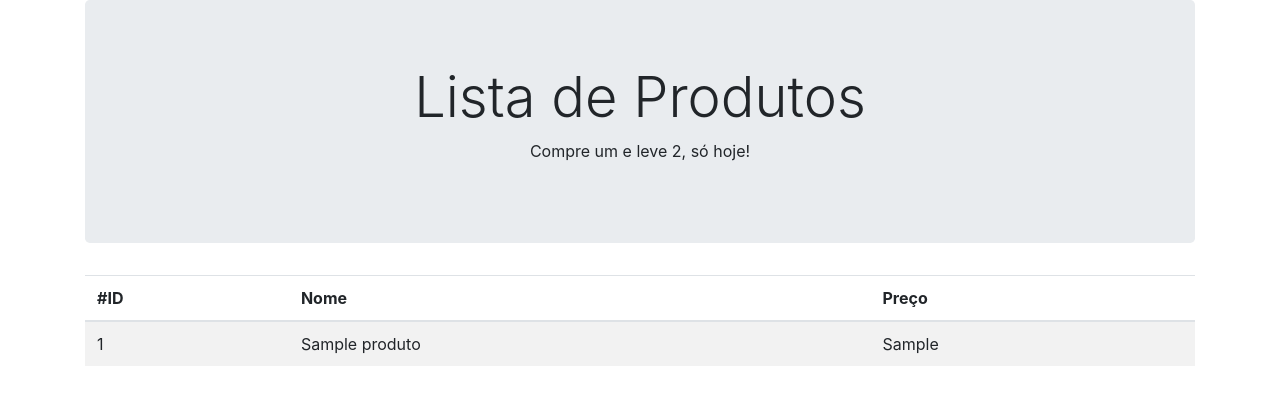
After one commit to CaelumAulas/php8411, a PHP site: page /lista-produto.php in a window 1280 px wide. The commit adds this page. Shown: the top 405 px of the page. Run offline with PHP 8.4, Linux system fonts and the light colour scheme; tables that the repository leaves empty or names only in its code hold one stand-in row (values such as "Sample post").

Commit message:
aula 2: parte 1

```diff
--- a/cabecalho.php
+++ b/cabecalho.php
@@ -1,9 +1,6 @@
 <html>
 <head>
     <title>Minha Loja</title>
-    <!-- 1. Baixar o bootstrap em: getbootstrap.com -->
-    <!-- 2. Descompatar na pasta loja, deixar só o
-        css/bootstrap.min.css e o js/bootstrap.min.js -->
     <link rel="stylesheet" href="css/bootstrap.min.css" />
 </head>
 <body>
--- /dev/null
+++ b/conecta.php
@@ -0,0 +1,3 @@
+<?php
+
+$conexao = mysqli_connect('localhost', 'root', '', 'loja8411');
--- a/index.php
+++ b/index.php
@@ -1,6 +1,8 @@
 <?php include('cabecalho.php'); ?>
+
     <div class="jumbotron text-center">
         <h1 class="display-4">Bem vindo!</h1>
         <p>Minha loja é muito massa vey!</p>
     </div>
+
 <?php include('rodape.php'); ?>
--- /dev/null
+++ b/lista-produto.php
@@ -0,0 +1,32 @@
+<?php
+include('cabecalho.php');
+include('conecta.php');
+?>
+
+<div class="jumbotron text-center">
+    <h1 class="display-4">Lista de Produtos</h1>
+    <p>Compre um e leve 2, só hoje!</p>
+</div>
+
+<?php $resultado = mysqli_query($conexao, 'SELECT * FROM produtos'); ?>
+
+<table class="table table-striped">
+    <thead>
+        <tr>
+            <th>#ID</th>
+            <th>Nome</th>
+            <th>Preço</th>
+        </tr>
+    </thead>
+    <tbody>
+    <?php while($produto = mysqli_fetch_assoc($resultado)): ?>
+        <tr>
+            <td><?= $produto['id'] ?></td>
+            <td><?= $produto['nome'] ?></td>
+            <td><?= $produto['preco'] ?></td>
+        </tr>
+    <?php endwhile; ?>
+    </tbody>
+</table>
+
+<?php include('rodape.php'); ?>
--- a/produto-formulario.php
+++ b/produto-formulario.php
@@ -1,6 +1,7 @@
 <?php include('cabecalho.php'); ?>
 
 <h1 class="display-4">Cadastro de Produto</h1>
+
 <form action="adiciona-produto.php" method="post">
     <div class="form-group">
         <label>Nome: </label>
```
Also changed, not shown: adiciona-produto.php (+13 -17 lines).
